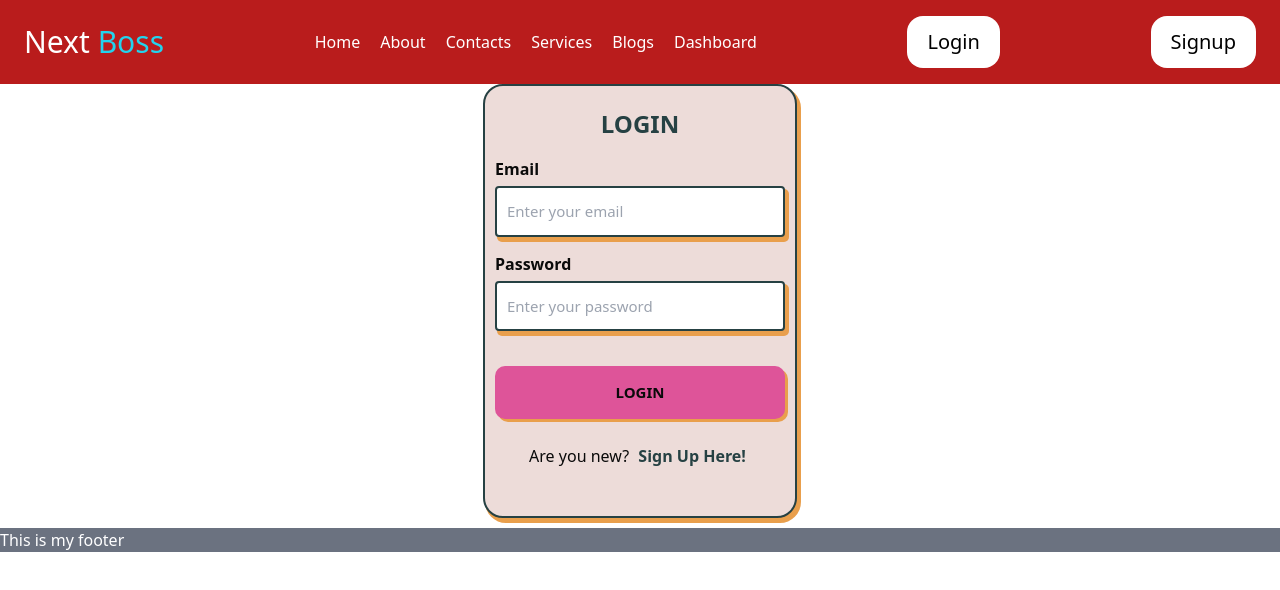
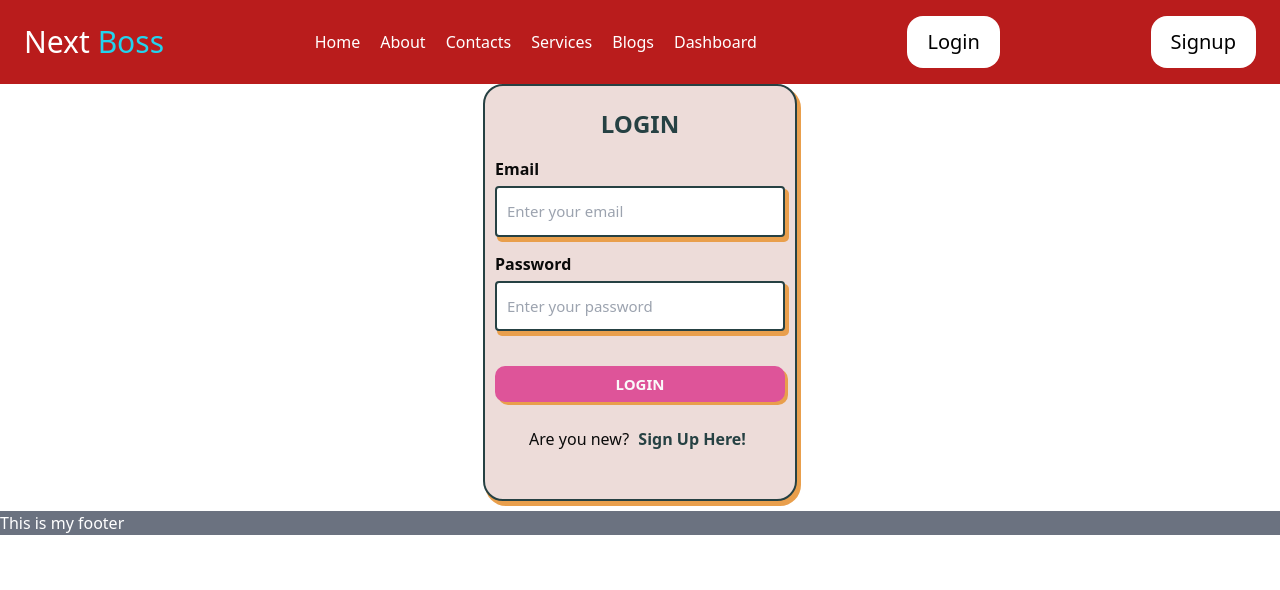
Before and after one commit to masud467/next-boss, a Next.js app: page /login in a window 1280 px wide. Shown: the top 590 px of the page. Built offline with nearby package versions, Linux system fonts and the light colour scheme.

Commit message:
update:exchange button with shadcn ui button.

```diff
--- a/src/app/login/page.jsx
+++ b/src/app/login/page.jsx
@@ -1,4 +1,5 @@
 "use client";
+import { Button } from "@/components/ui/button";
 import React from "react";
 import styled from "styled-components";
 
@@ -32,7 +33,8 @@ const Form = () => {
               />
             </div>
             <div>
-              <button className="btn">LOGIN</button>
+              <Button className="btn">LOGIN</Button>
+
               <p>
                 Are you new?{" "}
                 <a className="link" href="/signup">
--- a/src/app/signup/page.jsx
+++ b/src/app/signup/page.jsx
@@ -1,4 +1,5 @@
 "use client";
+import { Button } from "@/components/ui/button";
 import React from "react";
 import styled from "styled-components";
 
@@ -42,7 +43,8 @@ const Form = () => {
               />
             </div>
             <div>
-              <button className="btn">SIGN UP</button>
+              <Button className="btn">SIGN UP</Button>
+
               <p>
                 Have an Account?{" "}
                 <a className="link" href="">
```
